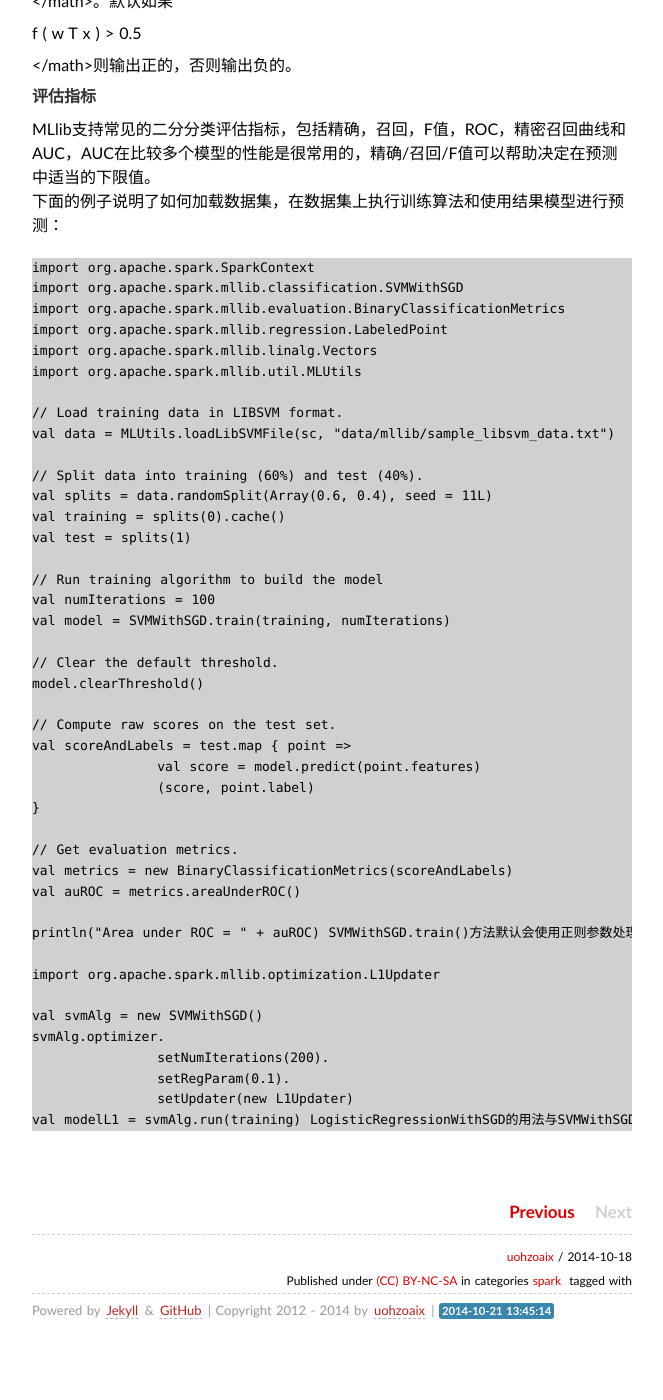
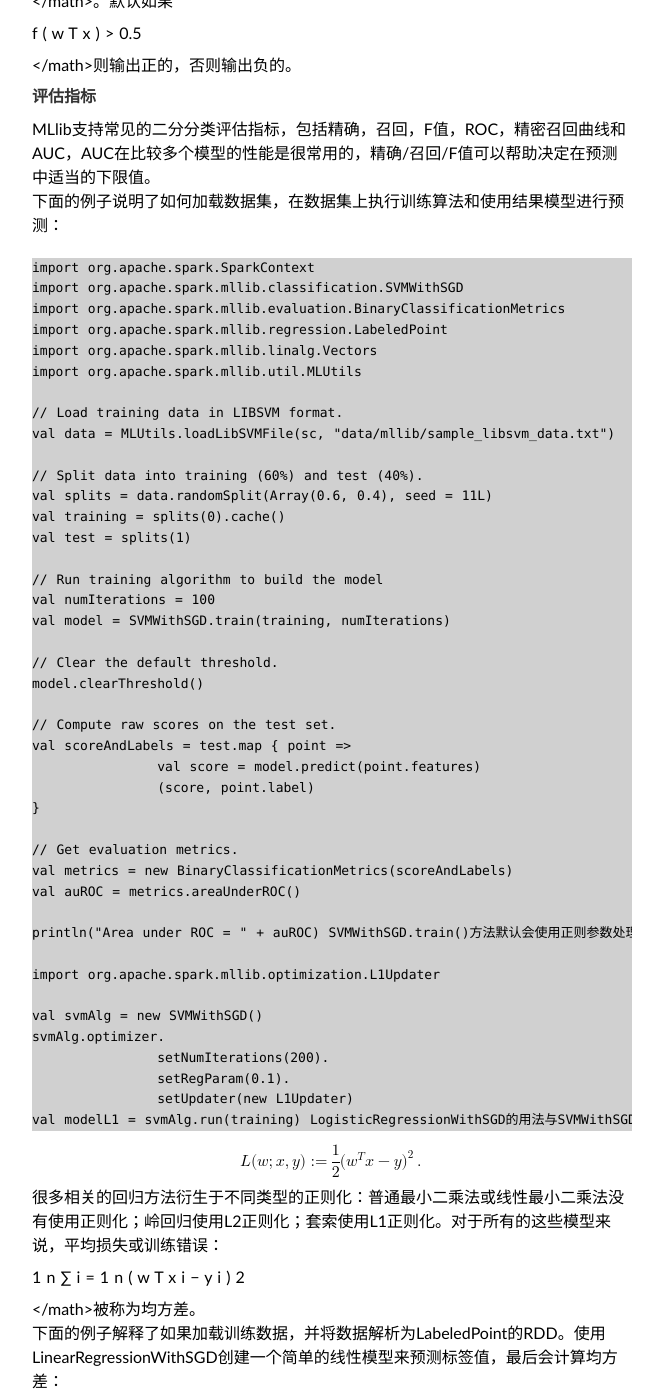
Before and after one commit to uohzoaix/studies, a Jekyll site: the page built from _posts/2014-10-18-sparkMLlib(3).md, in a window 1280 px wide and 1400 px high, scrolled down 3310 px. Shown: the whole window, without its empty margins (308-971 px from the left). Built offline with Jekyll 4.4.1, drawn with Linux system fonts in a browser that asks for light colours; some web fonts are replaced; Markdown is read by kramdown in place of the engine named in the settings; comment, search, counter and statistics services are not loaded; before the commit the page ends 4663 px from its top, so only the background shows below that; some of the changed text lies outside the part shown.

Commit message:
add sparkMLlib

```diff
--- a/_posts/2014-10-18-sparkMLlib(3).md
+++ b/_posts/2014-10-18-sparkMLlib(3).md
@@ -750,3 +750,102 @@ SVMWithSGD.train()方法默认会使用正则参数处理L2正则化，如果需
   		setUpdater(new L1Updater)
 	val modelL1 = svmAlg.run(training)
 LogisticRegressionWithSGD的用法与SVMWithSGD类似。
+###线性最小二乘法，套索，岭回归
+线性最小二乘法在处理回归问题是最常见的算法，表达式为：
+<math xmlns="http://www.w3.org/1998/Math/MathML" display="block">
+  <mi>L</mi>
+  <mo stretchy="false">(</mo>
+  <mrow class="MJX-TeXAtom-ORD">
+    <mi mathvariant="bold">w</mi>
+  </mrow>
+  <mo>;</mo>
+  <mrow class="MJX-TeXAtom-ORD">
+    <mi mathvariant="bold">x</mi>
+  </mrow>
+  <mo>,</mo>
+  <mi>y</mi>
+  <mo stretchy="false">)</mo>
+  <mo>:=</mo>
+  <mfrac>
+    <mn>1</mn>
+    <mn>2</mn>
+  </mfrac>
+  <mo stretchy="false">(</mo>
+  <msup>
+    <mrow class="MJX-TeXAtom-ORD">
+      <mi mathvariant="bold">w</mi>
+    </mrow>
+    <mi>T</mi>
+  </msup>
+  <mrow class="MJX-TeXAtom-ORD">
+    <mi mathvariant="bold">x</mi>
+  </mrow>
+  <mo>&#x2212;<!-- − --></mo>
+  <mi>y</mi>
+  <msup>
+    <mo stretchy="false">)</mo>
+    <mn>2</mn>
+  </msup>
+  <mo>.</mo>
+</math>
+很多相关的回归方法衍生于不同类型的正则化：普通最小二乘法或线性最小二乘法没有使用正则化；岭回归使用L2正则化；套索使用L1正则化。对于所有的这些模型来说，平均损失或训练错误：<math xmlns="http://www.w3.org/1998/Math/MathML">
+  <mfrac>
+    <mn>1</mn>
+    <mi>n</mi>
+  </mfrac>
+  <munderover>
+    <mo>&#x2211;<!-- ∑ --></mo>
+    <mrow class="MJX-TeXAtom-ORD">
+      <mi>i</mi>
+      <mo>=</mo>
+      <mn>1</mn>
+    </mrow>
+    <mi>n</mi>
+  </munderover>
+  <mo stretchy="false">(</mo>
+  <msup>
+    <mrow class="MJX-TeXAtom-ORD">
+      <mi mathvariant="bold">w</mi>
+    </mrow>
+    <mi>T</mi>
+  </msup>
+  <msub>
+    <mi>x</mi>
+    <mi>i</mi>
+  </msub>
+  <mo>&#x2212;<!-- − --></mo>
+  <msub>
+    <mi>y</mi>
+    <mi>i</mi>
+  </msub>
+  <msup>
+    <mo stretchy="false">)</mo>
+    <mn>2</mn>
+  </msup>
+</math>被称为均方差。
+下面的例子解释了如果加载训练数据，并将数据解析为LabeledPoint的RDD。使用LinearRegressionWithSGD创建一个简单的线性模型来预测标签值，最后会计算均方差：
+
+	import org.apache.spark.mllib.regression.LinearRegressionWithSGD
+	import org.apache.spark.mllib.regression.LabeledPoint
+	import org.apache.spark.mllib.linalg.Vectors
+
+	// Load and parse the data
+	val data = sc.textFile("data/mllib/ridge-data/lpsa.data")
+	val parsedData = data.map { line =>
+  		val parts = line.split(',')
+  		LabeledPoint(parts(0).toDouble, Vectors.dense(parts(1).split(' 		').map(_.toDouble)))
+	}
+
+	// Building the model
+	val numIterations = 100
+	val model = LinearRegressionWithSGD.train(parsedData, numIterations)
+
+	// Evaluate model on training examples and compute training error
+	val valuesAndPreds = parsedData.map { point =>
+  		val prediction = model.predict(point.features)
+  		(point.label, prediction)
+	}
+	val MSE = valuesAndPreds.map{case(v, p) => math.pow((v - p), 2)}.mean()
+	println("training Mean Squared Error = " + MSE)
+RidgeRegressionWithSGD和LassoWithSGD的用法与LinearRegressionWithSGD类似。
+###流式线性回归
```
